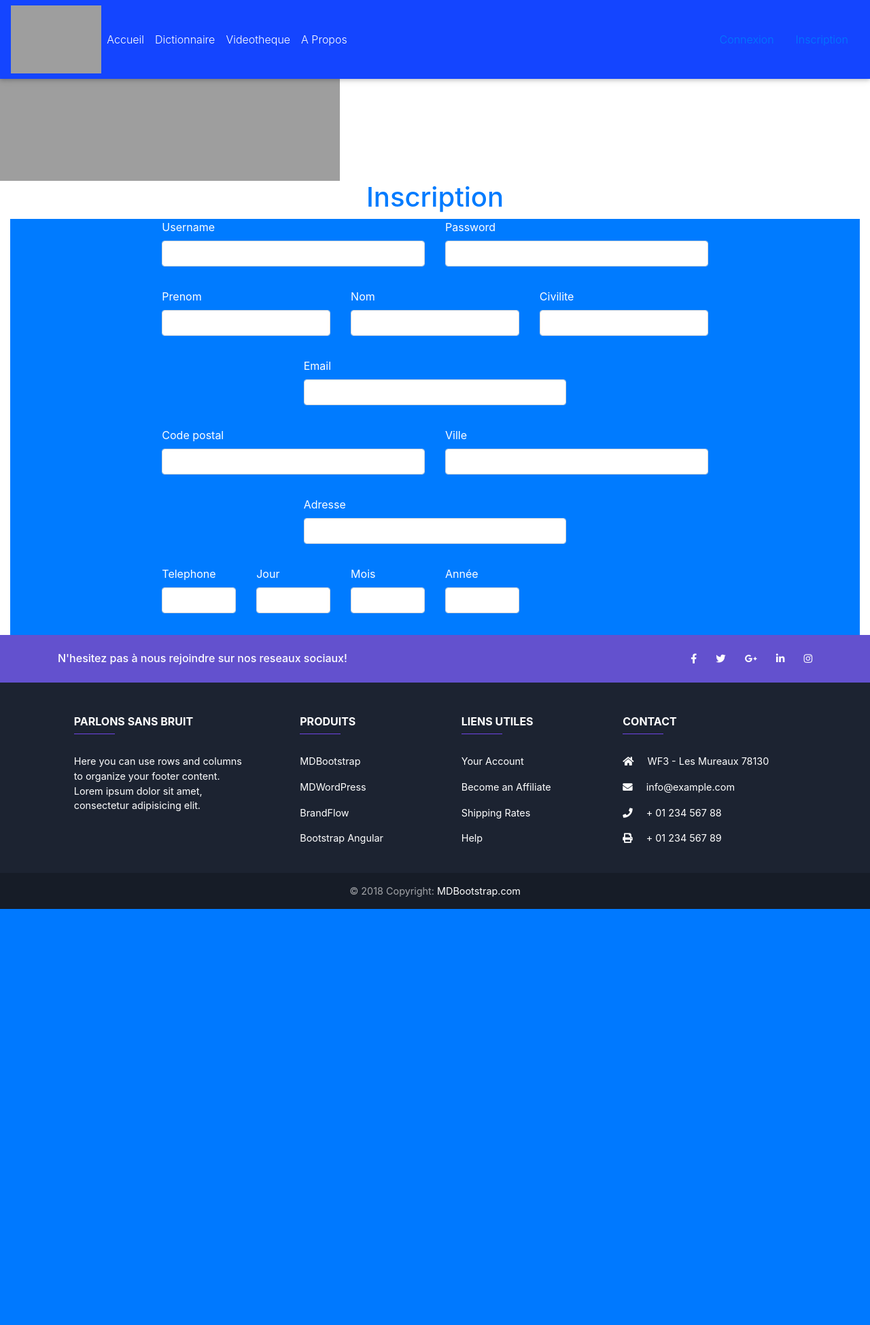
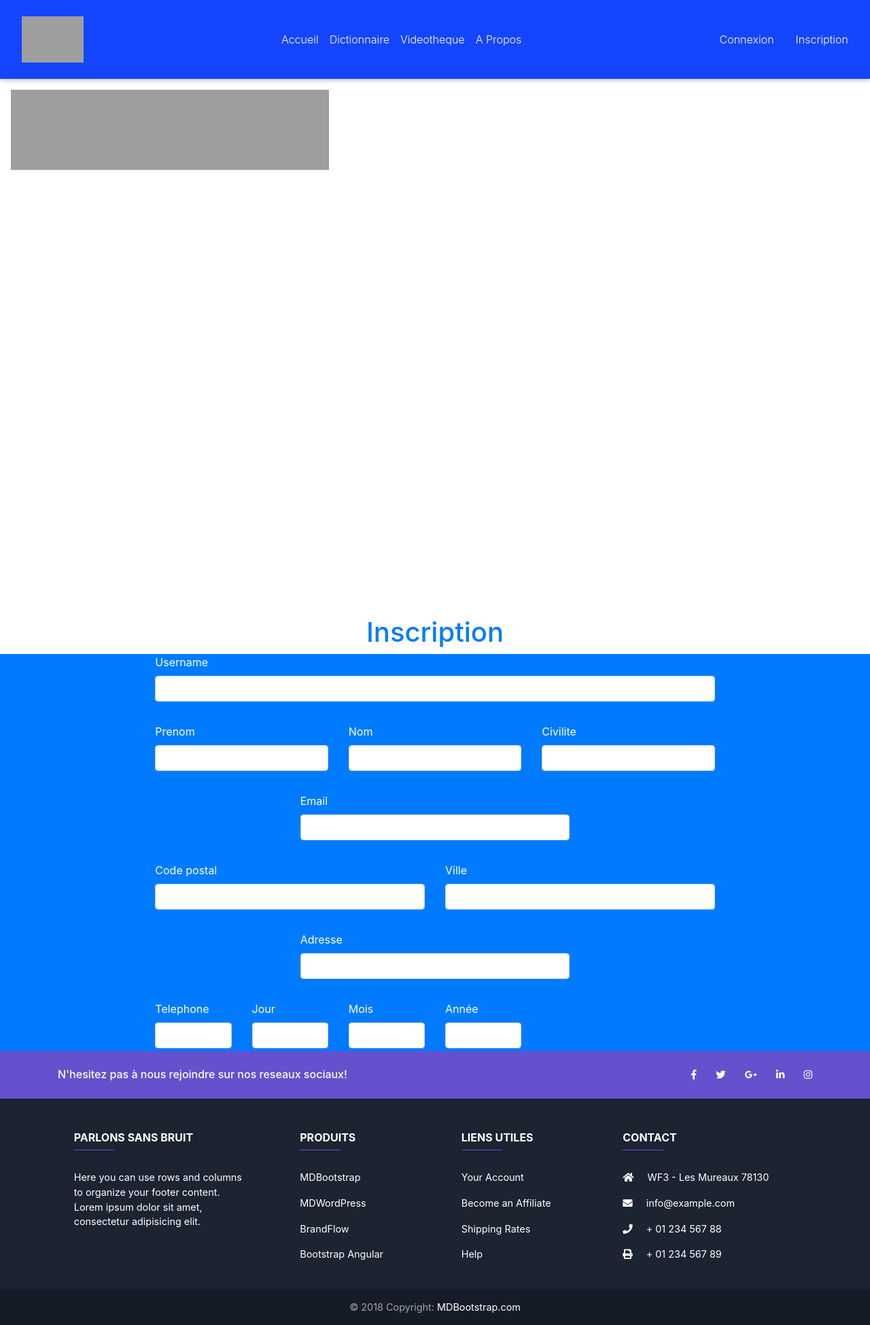
Before and after one commit to jordanlbq/Projet-Webforce3, a Symfony app: template projet/templates/admin/user_form.html.twig in a window 1280 px wide. Shown: the whole page at 68% size. Before the commit the page ends 1337 px from the top, so only its background shows below. Run offline with Twig, Linux system fonts and the light colour scheme; the template is opened without the code that fills it, so the values that code supplies are empty; form fields are guessed from the names that the template uses; some libraries are stand-ins or nearby versions; grey boxes are pictures that could not be loaded.

Commit message:
peit changement

```diff
--- a/projet/public/css/style.css
+++ b/projet/public/css/style.css
@@ -15,7 +15,7 @@ height:80vh;
 
 header
 {
-    height:20vh;
+    height:80vh;
     margin:0 auto;
     width:100%;
 }
@@ -24,3 +24,6 @@ img
 
     padding:2vh;
 }
+.navbar-collapse{
+    justify-content: center;
+}
--- a/projet/src/Controller/AdminController.php
+++ b/projet/src/Controller/AdminController.php
@@ -94,7 +94,7 @@ class AdminController extends AbstractController
     /**
      * @Route("/admin/user/delete/{id}", name="admin_user_delete")
      */
-    public function adminUserDelete($id)
+    public function adminUserDelete($id, ObjectManager $manager)
     {
 
 		$user = $manager -> find(User::class, $id);
--- a/projet/src/Controller/SecurityController.php
+++ b/projet/src/Controller/SecurityController.php
@@ -4,10 +4,6 @@ namespace App\Controller;
 
 use Symfony\Bundle\FrameworkBundle\Controller\AbstractController;
 use Symfony\Component\Routing\Annotation\Route;
-use App\Form\UserType;
-use App\Entity\User;
-use Doctrine\Common\Persistence\ObjectManager;
-use Symfony\Component\Security\Core\Encoder\UserPasswordEncoderInterface;
 use Symfony\Component\Security\Http\Authentication\AuthenticationUtils;
 
 class SecurityController extends AbstractController
@@ -48,6 +44,8 @@ class SecurityController extends AbstractController
     *
     */
     public function connexionCheck(){
+        return $this -> render('definition/index.html.twig', [
 
+            ]);
     }
 }
--- a/projet/templates/admin/user_form.html.twig
+++ b/projet/templates/admin/user_form.html.twig
@@ -13,11 +13,8 @@
 <div class="col-md-8 offset-md-2">
 {{ form_start(userForm) }}
 <div class="row">
-	<div class="form-group col-md-6">
+	<div class="form-group col-md-12">
 		{{ form_row(userForm.username)}}
-	</div>
-	<div class="form-group col-md-6">
-		{{ form_row(userForm.password)}}
 	</div>
 </div>
 <div class="row">
--- a/projet/templates/base.html.twig
+++ b/projet/templates/base.html.twig
@@ -14,7 +14,7 @@
 
 <link rel="stylesheet" href="https://stackpath.bootstrapcdn.com/bootstrap/4.3.1/css/bootstrap.min.css" integrity="sha384-ggOyR0iXCbMQv3Xipma34MD+dH/1fQ784/j6cY/iJTQUOhcWr7x9JvoRxT2MZw1T" crossorigin="anonymous">
     <title>Handisport</title>
-    <link rel="stylesheet" href="projet.css">
+    <link rel="stylesheet" href="style.css">
 </head>
 <body>
 
@@ -33,8 +33,8 @@
 </div>
 
     <form class="form-inline my-2 my-lg-0">
-        <a class="nav-item nav-link active" href="#">Connexion</a>
-      <a class="nav-item nav-link active" href="#">Inscription</a>
+        <a class="nav-item nav-link active" href="{{ path('connexion')}}">Connexion</a>
+      <a class="nav-item nav-link active" href="{{ path('inscription')}}">Inscription</a>
     </form>
 </nav>
 <div>
@@ -217,13 +217,6 @@
 
 
 
-
-  <!-- JQuery -->
-<script type="text/javascript" src="https://cdnjs.cloudflare.com/ajax/libs/jquery/3.4.1/jquery.min.js"></script>
-<!-- Bootstrap tooltips -->
-<script type="text/javascript" src="https://cdnjs.cloudflare.com/ajax/libs/popper.js/1.14.4/umd/popper.min.js"></script>
-<!-- Bootstrap core JavaScript -->
-<script type="text/javascript" src="https://cdnjs.cloudflare.com/ajax/libs/twitter-bootstrap/4.3.1/js/bootstrap.min.js"></script>
 <!-- MDB core JavaScript -->
 <script type="text/javascript" src="https://cdnjs.cloudflare.com/ajax/libs/mdbootstrap/4.8.8/js/mdb.min.js"></script>
 
```
